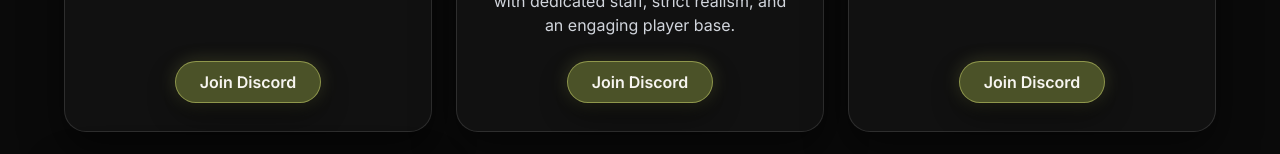
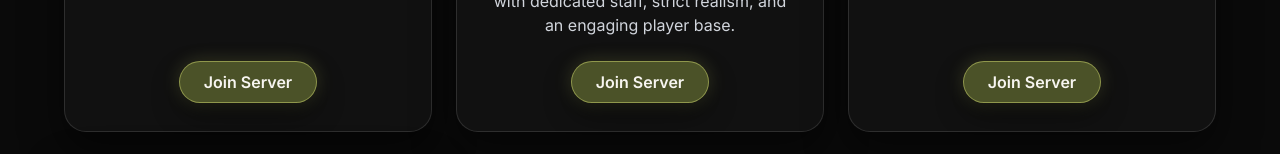
Before and after one commit to DuckySupport/duckybot.xyz, a Next.js app: page /affiliates in a window 1280 px wide. Shown: the part 769-923 px from the top of the page. Built offline with nearby package versions, Linux system fonts and the light colour scheme; no server answers.

Commit message:
relations: "Join Discord" -> "Join Server"

```diff
--- a/app/affiliates/page.tsx
+++ b/app/affiliates/page.tsx
@@ -63,7 +63,7 @@
                   rel="noreferrer"
                   className="btn-accent inline-flex items-center gap-2 rounded-full px-5 py-2.5 text-sm sm:px-6 sm:py-2 sm:text-base"
                 >
-                  <span>Join Discord</span>
+                  <span>Join Server</span>
                 </a>
               </div>
             </div>
@@ -96,7 +96,7 @@
                   rel="noreferrer"
                   className="btn-accent inline-flex items-center gap-2 rounded-full px-5 py-2.5 text-sm sm:px-6 sm:py-2 sm:text-base"
                 >
-                  <span>Join Discord</span>
+                  <span>Join Server</span>
                 </a>
               </div>
             </div>
@@ -127,7 +127,7 @@
                   rel="noreferrer"
                   className="btn-accent inline-flex items-center gap-2 rounded-full px-5 py-2.5 text-sm sm:px-6 sm:py-2 sm:text-base"
                 >
-                  <span>Join Discord</span>
+                  <span>Join Server</span>
                 </a>
               </div>
             </div>
--- a/app/page.tsx
+++ b/app/page.tsx
@@ -185,7 +185,7 @@
                     rel="noreferrer"
                     className="btn-accent inline-flex items-center gap-2 rounded-full px-5 py-2.5 text-sm sm:px-6 sm:py-2 sm:text-base"
                   >
-                    <span>Join Discord</span>
+                    <span>Join Server</span>
                   </a>
                 </div>
               </div>
@@ -218,7 +218,7 @@
                     rel="noreferrer"
                     className="btn-accent inline-flex items-center gap-2 rounded-full px-5 py-2.5 text-sm sm:px-6 sm:py-2 sm:text-base"
                   >
-                    <span>Join Discord</span>
+                    <span>Join Server</span>
                   </a>
                 </div>
               </div>
--- a/app/partners/page.tsx
+++ b/app/partners/page.tsx
@@ -72,7 +72,7 @@
                   rel="noreferrer"
                   className="btn-accent inline-flex items-center gap-2 rounded-full px-5 py-2.5 text-sm sm:px-6 sm:py-2 sm:text-base"
                 >
-                  <span>Join Discord</span>
+                  <span>Join Server</span>
                 </a>
               </div>
             </div>
@@ -111,7 +111,7 @@
                   rel="noreferrer"
                   className="btn-accent inline-flex items-center gap-2 rounded-full px-5 py-2.5 text-sm sm:px-6 sm:py-2 sm:text-base"
                 >
-                  <span>Join Discord</span>
+                  <span>Join Server</span>
                 </a>
               </div>
             </div>
```
